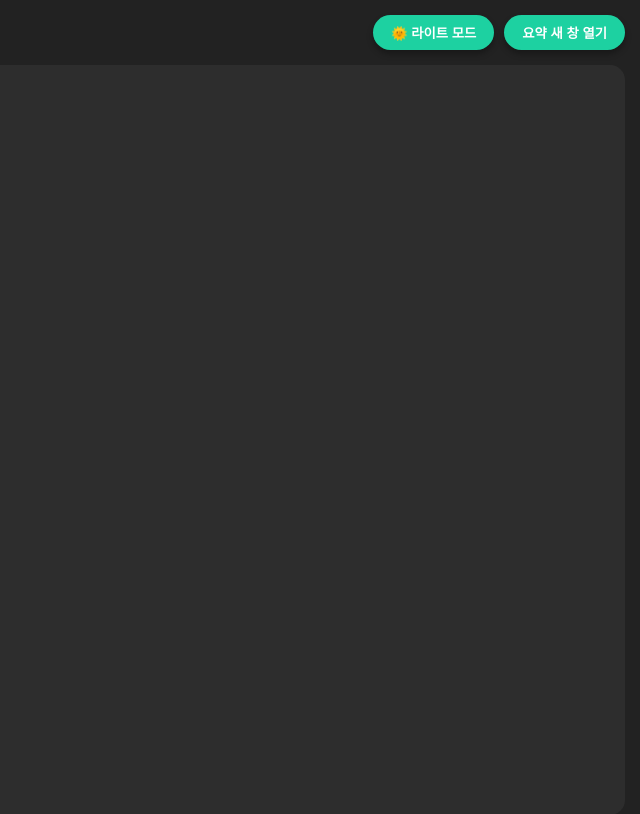
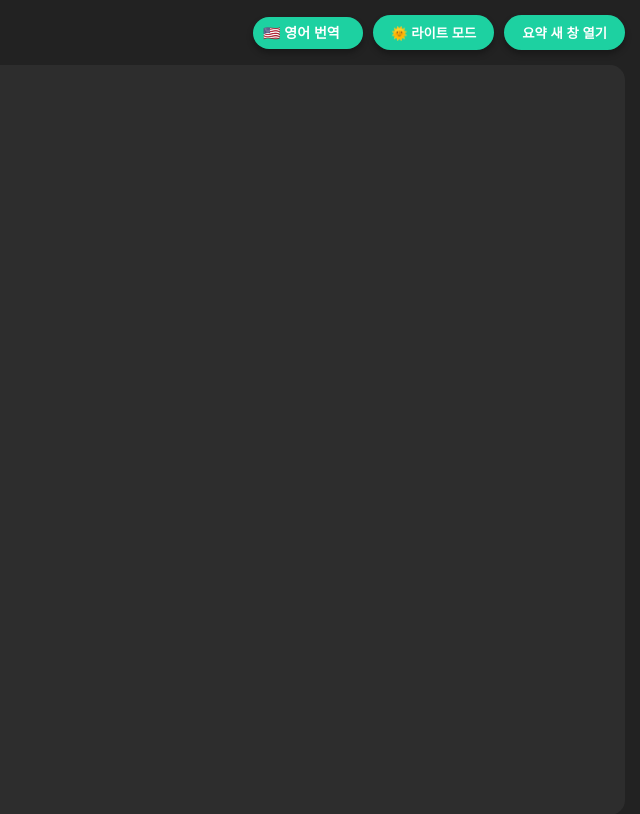
Before and after one commit to 201930425/If_Project, a Flask app: page / in a window 1280 px wide. Shown: the top 814 px of the page, without its empty margins (640-1280 px from the left). Run offline with Flask 3, Linux system fonts and the light colour scheme; some libraries are stand-ins or nearby versions.

Commit message:
update html

```diff
--- a/templates/translation.html
+++ b/templates/translation.html
@@ -25,7 +25,26 @@
         align-self: flex-end;
         margin-bottom: 15px;
         z-index: 10;
+        align-items: center; /* 새로 추가된 셀렉트 박스와 높이 맞추기 */
     }
+
+    #language-select {
+        padding: 8px 10px;
+        cursor: pointer;
+        background: var(--button-bg, #1dd1a1);
+        border: none;
+        border-radius: 20px;
+        font-weight: bold;
+        box-shadow: 0 4px 6px rgba(0,0,0,0.3);
+        transition: background 0.3s, color 0.3s;
+        color: var(--text-color);
+        /* 폰트 크기를 버튼과 유사하게 조정 */
+        font-size: 14px;
+        appearance: none; /* 기본 셀렉트 스타일 제거 */
+        -webkit-appearance: none;
+        -moz-appearance: none;
+    }
+    #language-select:hover { background: var(--button-hover-bg, #10ac84); }
 
     #toggle-summary, #toggle-theme {
         padding:8px 18px;
@@ -130,11 +149,15 @@
         display: none;
     }
 
-    /* 팝업 창에 적용할 CSS (JavaScript에서 동적으로 삽입) */
 </style>
 </head>
 <body>
     <div id="button-container">
+        <select id="language-select">
+            <option value="en">🇺🇸 영어 번역</option>
+            <option value="ja">🇯🇵 일본어 번역</option>
+        </select>
+
         <button id="toggle-theme">🌞 라이트 모드</button>
         <button id="toggle-summary">요약 새 창 열기</button>
     </div>
@@ -150,13 +173,18 @@
     const logDiv = document.getElementById("log");
     const toggleBtn = document.getElementById("toggle-summary");
     const themeBtn = document.getElementById("toggle-theme");
+    // 💡 언어 셀렉트 요소 추가
+    const languageSelect = document.getElementById("language-select");
     const logs = [];
 
     // 팝업 창 객체를 저장할 변수
     let summaryWindow = null;
 
-    // 초기 테마 설정 (로컬 스토리지 확인)
+    // 💡 초기 테마 및 언어 설정 (로컬 스토리지 확인)
     let currentTheme = localStorage.getItem('theme') || 'dark';
+    // 기본 번역 언어를 'en'으로 설정
+    let currentLanguage = localStorage.getItem('translation_lang') || 'en';
+
 
     function applyTheme(theme) {
         if (theme === 'light') {
@@ -170,30 +198,54 @@
         currentTheme = theme;
     }
 
-    // 페이지 로드 시 테마 적용
+    // 💡 언어 적용 함수
+    function applyLanguage(lang) {
+        localStorage.setItem('translation_lang', lang);
+        currentLanguage = lang;
+        languageSelect.value = lang; // UI에 반영
+
+        // 🚨 중요: 언어가 변경되면 서버에 새 언어로 번역을 요청하도록 신호를 보냅니다.
+        // 이 예시에서는 "change_translation_target"이라는 이벤트를 사용한다고 가정합니다.
+        // 서버 측에서 이 이벤트를 처리하여 실시간 번역 대상 언어를 변경해야 합니다.
+        socket.emit("change_translation_target", { target_lang: lang });
+
+        // 로그를 비워서 새로운 언어의 번역만 표시하도록 준비합니다.
+        logs.length = 0;
+        renderLogs(logDiv, logs, false);
+
+        console.log(`✅ 번역 대상 언어 변경 요청: ${lang}`);
+    }
+
+
+    // 페이지 로드 시 테마 및 언어 적용
     applyTheme(currentTheme);
+    applyLanguage(currentLanguage); // 언어 상태 적용 및 서버에 요청
 
+    // 💡 테마 버튼 이벤트 리스너
     themeBtn.addEventListener('click', () => {
         const newTheme = currentTheme === 'dark' ? 'light' : 'dark';
         applyTheme(newTheme);
     });
 
+    // 💡 언어 셀렉트 박스 이벤트 리스너
+    languageSelect.addEventListener('change', (e) => {
+        applyLanguage(e.target.value);
+    });
+
+
     // 팝업 창 열기 및 내용 업데이트 로직
     function openSummaryWindow(summaryText = "[요약 생성 중...]") {
-        // 이미 창이 열려 있고 닫히지 않았다면 포커스만 이동
         if (summaryWindow && !summaryWindow.closed) {
             summaryWindow.focus();
             updateSummaryWindowContent(summaryText);
             return;
         }
 
-        // 새 팝업 창 열기
         const windowFeatures = 'width=500,height=600,scrollbars=yes,resizable=yes,top=100,left=100';
-        // URL을 비워두고 (about:blank), 이름을 지정하여 창을 재사용 가능하게 함
         summaryWindow = window.open('', 'SummaryPopup', windowFeatures);
 
         if (summaryWindow) {
-            // 새 창의 HTML 구조 생성
+            // 새 창의 HTML 구조 생성 (테마 변수 유지)
             const popupHTML = `
                 <!DOCTYPE html>
                 <html lang="ko">
@@ -232,12 +284,11 @@
                 </html>
             `;
 
-            // 새 창에 내용 쓰기
             summaryWindow.document.write(popupHTML);
             summaryWindow.document.close();
 
-            // 🚨 서버에 요약 요청 보내기
-            socket.emit("request_summary", {});
+            // 🚨 서버에 요약 요청 보내기 (세션 ID 대신 현재 번역 언어도 함께 보낼 수 있습니다)
+            socket.emit("request_summary", { target_lang: currentLanguage });
         } else {
             alert("팝업 창이 차단되었습니다. 브라우저 설정을 확인해주세요.");
         }
@@ -255,7 +306,6 @@
 
 
     toggleBtn.addEventListener("click", () => {
-        // 버튼 클릭 시 팝업 창을 열고 로딩 메시지 표시
         openSummaryWindow("[요약 생성 중...]");
     });
 
@@ -265,19 +315,19 @@
 
     socket.on("connect", () => console.log("✅ 서버 연결 성공"));
 
-// 1. 실시간 번역 로그 수신 (🚨 수정된 부분)
-    // 'new_translation' -> 'partial_translation'로 변경
+    // 1. 실시간 번역 로그 수신
+    // 'new_translation' 대신 'partial_translation'으로 변경된 것을 유지합니다.
     socket.on("partial_translation", data => {
         logs.push(data);
         renderLogs(logDiv, logs, true);
     });
 
-    // 2. 서버에서 요약 결과 수신 (핵심 연동 부분)
+    // 2. 서버에서 요약 결과 수신
     socket.on("summary_result", summary => {
-        // 서버에서 받은 요약 내용을 새 팝업 창에 표시
         console.log("✅ 서버로부터 요약 결과를 수신했습니다.");
         updateSummaryWindowContent(summary);
     });
+
 
     function renderLogs(container, dataLogs, scrollToBottom=false){
         container.innerHTML = "";
```
